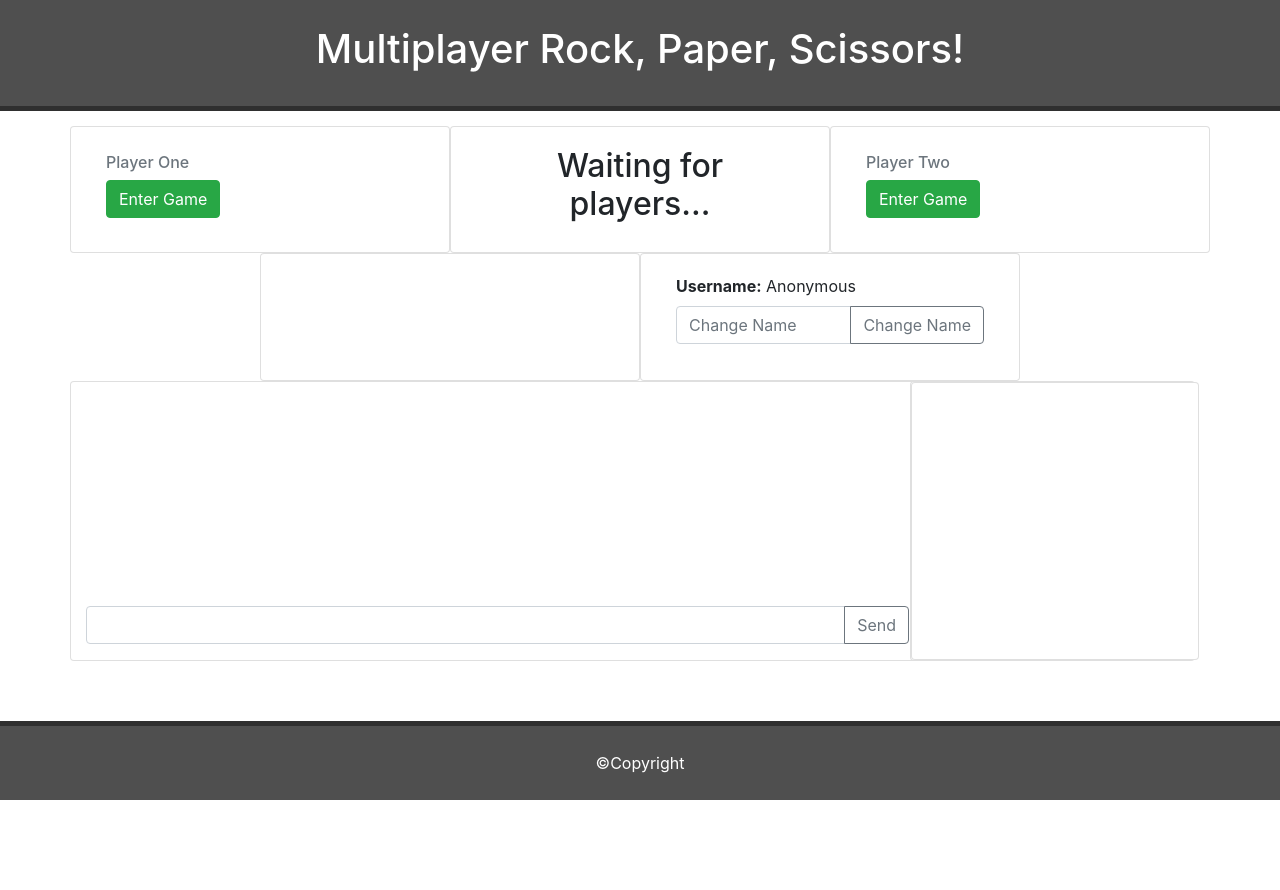
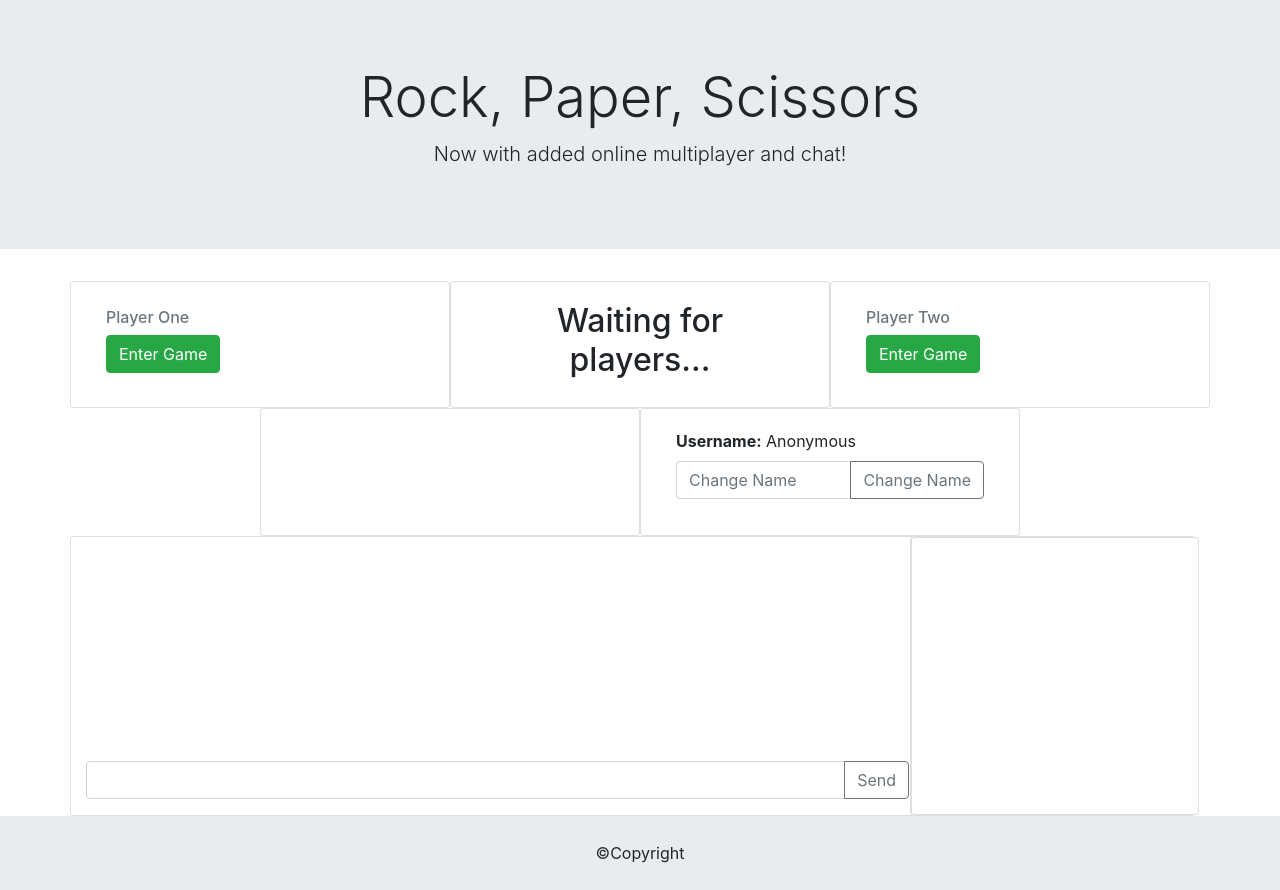
Before and after one commit to tbwilson89/RPS-Multiplayer, a plain HTML site: page index.html in a window 1280 px wide. Before the commit the page ends 800 px from the top, so only its background shows below. Drawn offline with nearby package versions, Linux system fonts and the light colour scheme; no server answers.

Commit message:
Cleaning up style.

```diff
--- a/assets/css/style.css
+++ b/assets/css/style.css
@@ -20,9 +20,7 @@ header {
 footer {
   padding: 25px;
   text-align: center;
-  color: #fff;
-  background: #4f4f4f;
-  border-top: 5px solid #2f2f2f;
+  background: #e9ecef;
 }
 
 #message-box {
--- a/assets/javascript/app.js
+++ b/assets/javascript/app.js
@@ -143,23 +143,19 @@ connectionsList.on('value', (snap)=>{
       })
     }
   })
+  //Remove users that have disconnected
+  $('#chat-active-users').children().each(function(){
+    if(!snap.val()[$(this).data('user').id]){
+      $(this).remove()
+    }
+  })
   for(key in snap.val()){
-    console.log('In key loop')
-    //Remove users that have disconnected
-    $('#chat-active-users').children().each(function(){
-      console.log($(this).data('user').id)
-      if(!snap.val()[$(this).data('user').id]){
-        $(this).remove()
-      }
-    })
     // Add new users
     if ($(`#${key}`).text() === ''){
-      console.log('Creating username chat element and appending for: ' + key)
       var displayUserDiv = $(`<div id=${key} class='card col-md-12' data-user='{"id": "${key}"}'>${snap.val()[key].name}</div>`)
       $('#chat-active-users').append(displayUserDiv)
       // Update usernames when they are changed
     } else if ($(`#${key}`).text() !== snap.val()[key].name){
-      console.log('Updating name for: ' + key)
       $(`#${key}`).text(snap.val()[key].name)
     }
   }
--- a/index.html
+++ b/index.html
@@ -25,9 +25,12 @@
       <title></title>
     </head>
   <body>
-    <header>
-      <h1 class='text-center'>Multiplayer Rock, Paper, Scissors!</h1>
-    </header>
+      <div class="jumbotron jumbotron-fluid text-center">
+        <div class="container">
+          <h1 class="display-4">Rock, Paper, Scissors</h1>
+          <p class="lead">Now with added online multiplayer and chat!</p>
+        </div>
+      </div>
       <div class='container'>
         <div class="row">
           <div class="card col-md-4" style="width: 18rem;">
@@ -102,6 +105,8 @@
         <!-- <button id='test-btn' type="button" name="button">Test Button</button> -->
       </div>
 
+
+
     <footer>&copy;Copyright</footer>
     <script src="./assets/javascript/app.js"></script>
   </body>
```
